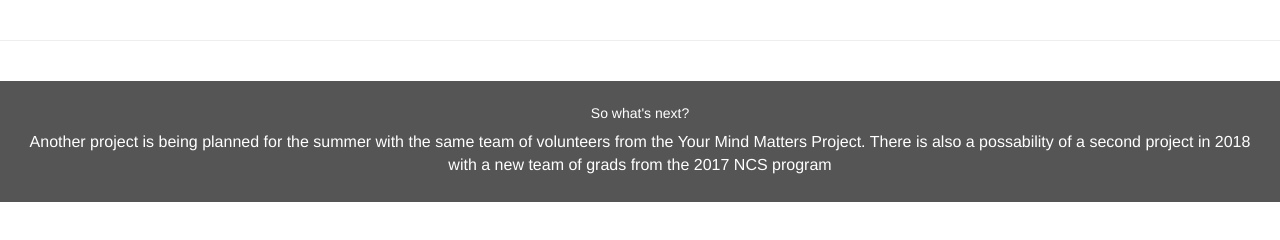
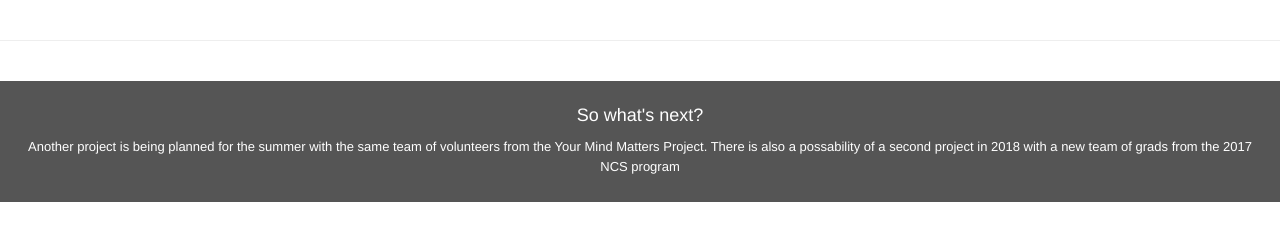
Before and after one commit to YourMindMatters/YourMindMatters.github.io, a plain HTML site: page about_us.html in a window 1280 px wide. Shown: the part 542-782 px from the top of the page. Drawn offline with nearby package versions, Linux system fonts and the light colour scheme.

Commit message:
changes (minor)

```diff
--- a/about_us.html
+++ b/about_us.html
@@ -106,8 +106,8 @@
 <hr>
 <br>
 <footer class="container-fluid text-center" align="bottom">
-<h5>So what's next?</h5>
-  <p><font size="3"> Another project is being planned for the summer with the same team of volunteers from the Your Mind Matters Project. There is also a possability of a second project in 2018 with a new team of grads from the 2017 NCS program</font></p>
+<h4>So what's next?</h4>
+  <p><font size="2"> Another project is being planned for the summer with the same team of volunteers from the Your Mind Matters Project. There is also a possability of a second project in 2018 with a new team of grads from the 2017 NCS program</font></p>
 </footer>
 
 </body>
```
